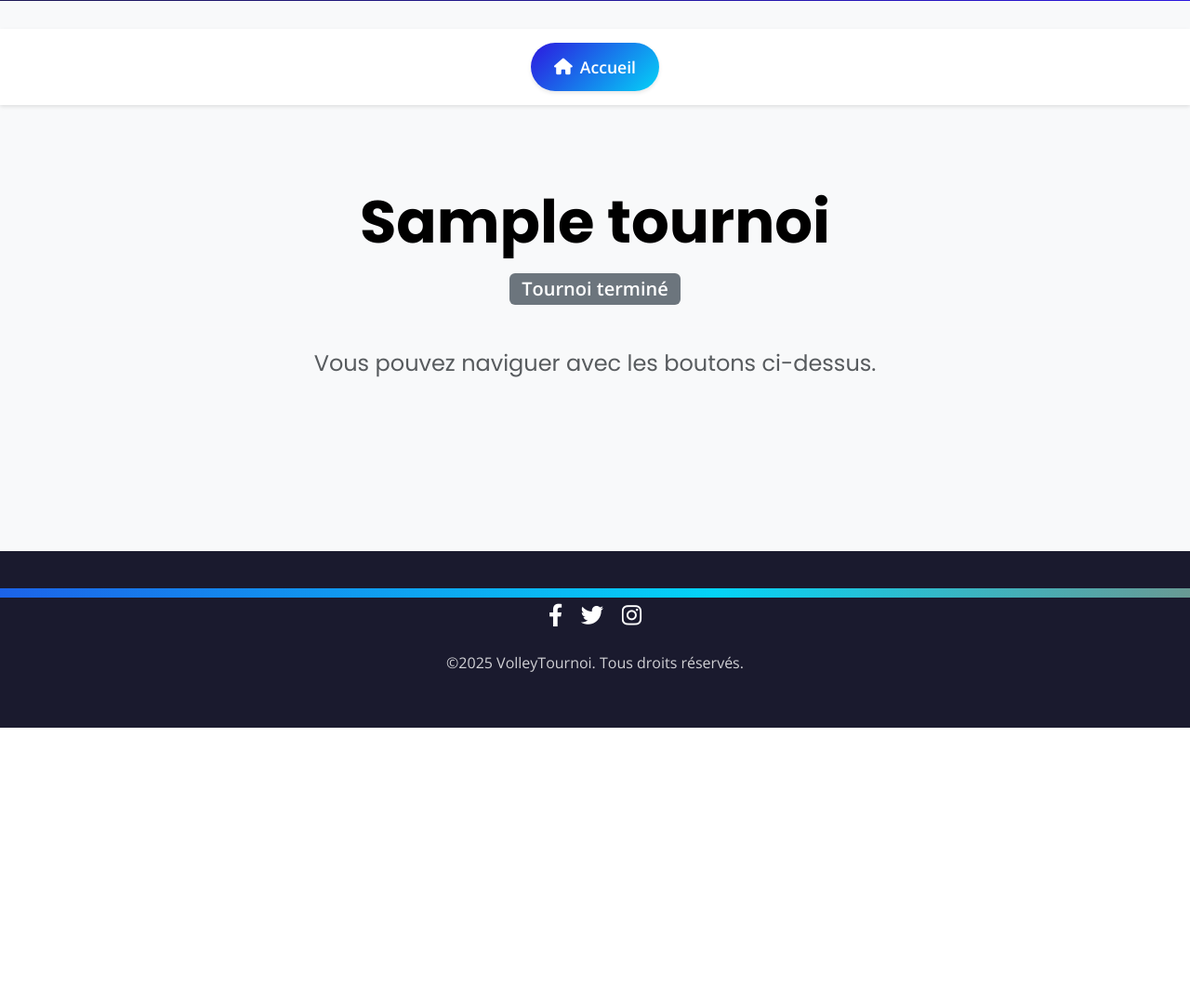
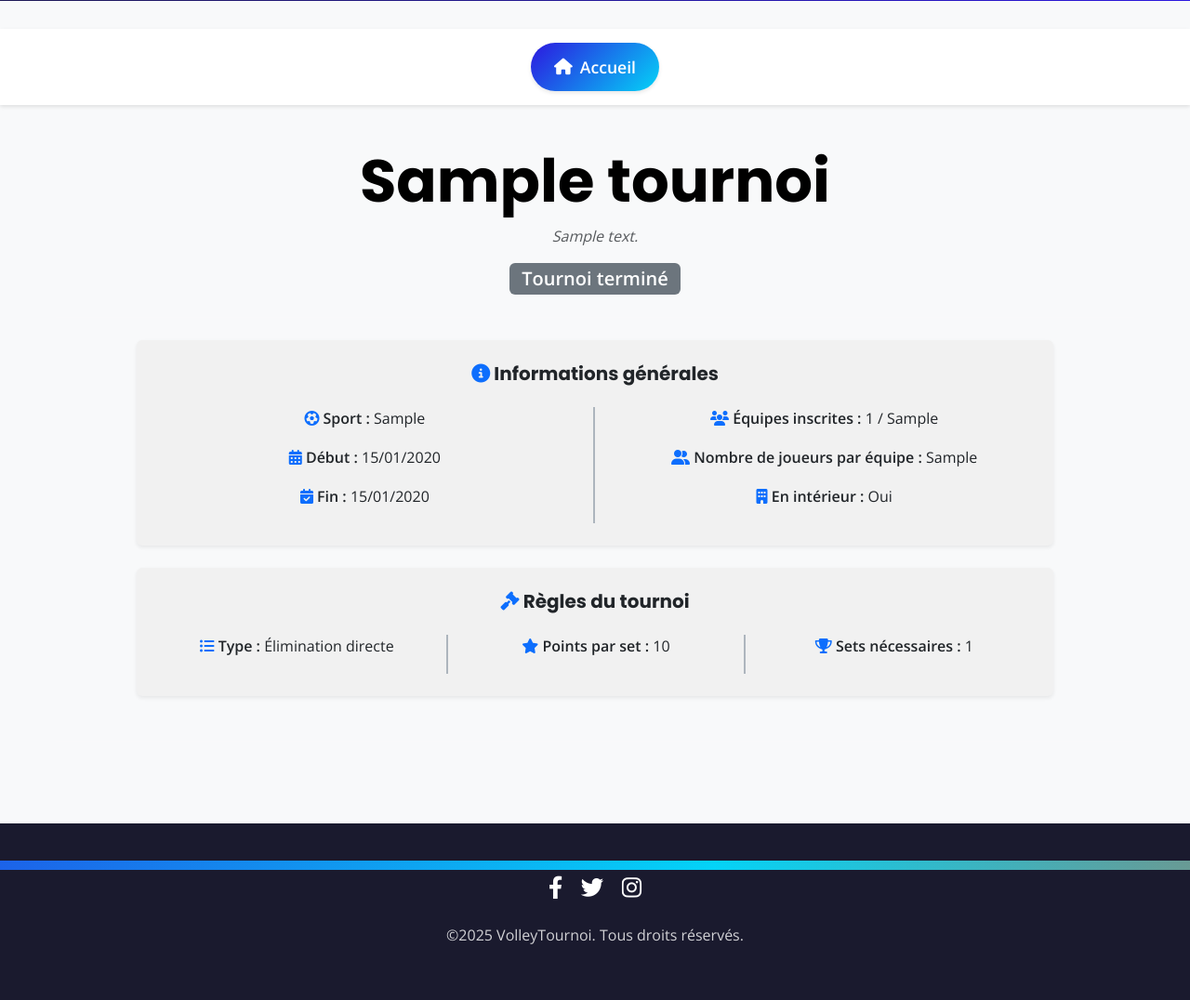
Before and after one commit to LouisAyzac/TournamentMaker, a Django app: template TournoiApp/TournamentMaker/templates/dashboard.html in a window 1280 px wide. Shown: the part 369-1445 px from the top of the page at 93% size. Before the commit the page ends 1152 px from the top, so only its background shows below. Run offline with Django 5.2, Linux system fonts and the light colour scheme; the template is opened without the code that fills it: most values are stand-ins (such as "Sample title", 1, 10 or a date in 2020).

Commit message:
jeudi 11/06

```diff
--- a/TournoiApp/TournamentMaker/templates/dashboard.html
+++ b/TournoiApp/TournamentMaker/templates/dashboard.html
@@ -1,7 +1,7 @@
 {% extends "base_generic.html" %}
 
 {% block content %}
-  <div class="container mt-5 text-center">
+  <div class="container mt-1 text-center">
 
     {% if tournoi.teams.count >= tournoi.max_teams %}
       <style>
@@ -11,9 +11,11 @@
       </style>
     {% endif %}
 
+    <!-- Nom du tournoi -->
+    <h1 class="display-3 fw-bold mb-2" style="color: black;">{{ tournoi.name }}</h1>
 
-    <!-- Nom du tournoi en gros -->
-    <h1 class="display-3 fw-bold mb-3" style="color: black;">{{ tournoi.name }}</h1>
+    <!-- Adresse -->
+    <p class="text-muted fst-italic small fs-6">{{ tournoi.address }}</p>
 
     <!-- Statut -->
     <p>
@@ -28,6 +30,49 @@
 
     <hr class="my-4">
 
-    <h4 class="text-muted">Vous pouvez naviguer avec les boutons ci-dessus.</h4>
+    <!-- Informations générales -->
+    <div class="row justify-content-center text-dark mb-4">
+      <div class="col-md-10 rounded p-4 shadow-sm" style="background-color: #f1f1f1;">
+        <h5 class="fw-bold mb-4 text-center">
+          <i class="fas fa-circle-info text-primary"></i> Informations générales
+        </h5>
+        <div class="d-flex">
+          <div class="col-md-6 pe-4 border-end border-2 border-dark-subtle">
+            <p><i class="fas fa-futbol text-primary"></i> <strong> Sport :</strong> {{ tournoi.get_sport_display }}</p>
+            <p><i class="fas fa-calendar-alt text-primary"></i> <strong> Début :</strong> {{ tournoi.start_date|date:"d/m/Y" }}</p>
+            <p><i class="fas fa-calendar-check text-primary"></i> <strong> Fin :</strong> {{ tournoi.end_date|date:"d/m/Y" }}</p>
+          </div>
+          <div class="col-md-6 ps-4">
+            <p><i class="fas fa-users text-primary"></i> <strong> Équipes inscrites :</strong> {{ tournoi.teams.count }} / {{ tournoi.max_teams }}</p>
+            <p><i class="fas fa-user-friends text-primary"></i> <strong> Nombre de joueurs par équipe :</strong> {{ tournoi.players_per_team }}</p>
+            <p><i class="fas fa-building text-primary"></i> <strong> En intérieur :</strong> {{ tournoi.indoor|yesno:"Oui,Non" }}</p>
+          </div>
+        </div>
+      </div>
+    </div>
+
+    <!-- Règles du tournoi -->
+    <div class="row justify-content-center text-dark">
+      <div class="col-md-10 rounded p-4 shadow-sm" style="background-color: #f1f1f1;">
+        <h5 class="fw-bold mb-4 text-center">
+          <i class="fas fa-gavel text-primary"></i> Règles du tournoi
+        </h5>
+        <div class="row text-center">
+          <div class="col-md-4">
+            <p><i class="fas fa-list-ul text-primary"></i> <strong> Type :</strong>
+              {% if tournoi.type_tournament == "RR" %} Round Robin {% else %} Élimination directe {% endif %}
+            </p>
+          </div>
+          <div class="col-md-4 border-start border-2 border-dark-subtle">
+            <p><i class="fas fa-star text-primary"></i> <strong> Points par set :</strong> {{ tournoi.points_per_set }}</p>
+          </div>
+          <div class="col-md-4 border-start border-2 border-dark-subtle">
+            <p><i class="fas fa-trophy text-primary"></i> <strong> Sets nécessaires :</strong> {{ tournoi.nb_sets_to_win }}</p>
+          </div>
+        </div>
+      </div>
+    </div>
+
+    <hr class="my-5">
   </div>
 {% endblock %}
```
Also changed, not shown: TournoiApp/db.sqlite3.
